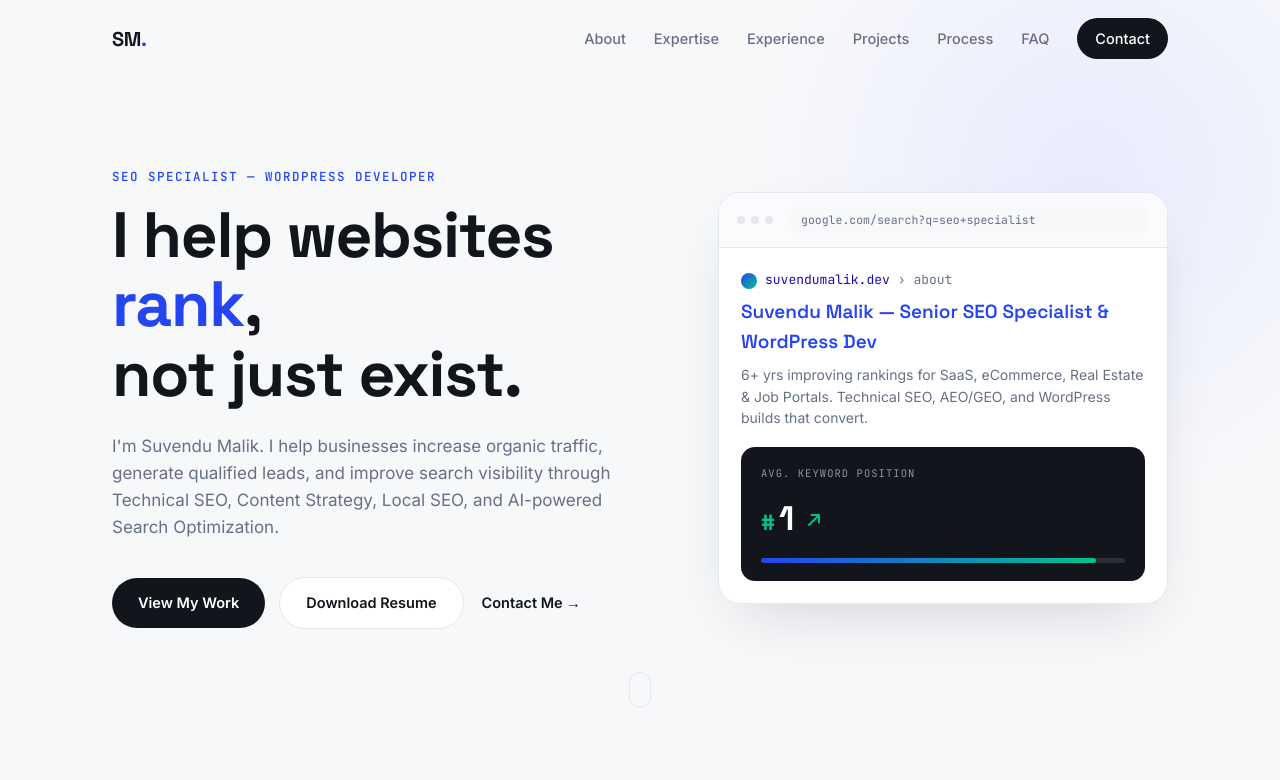
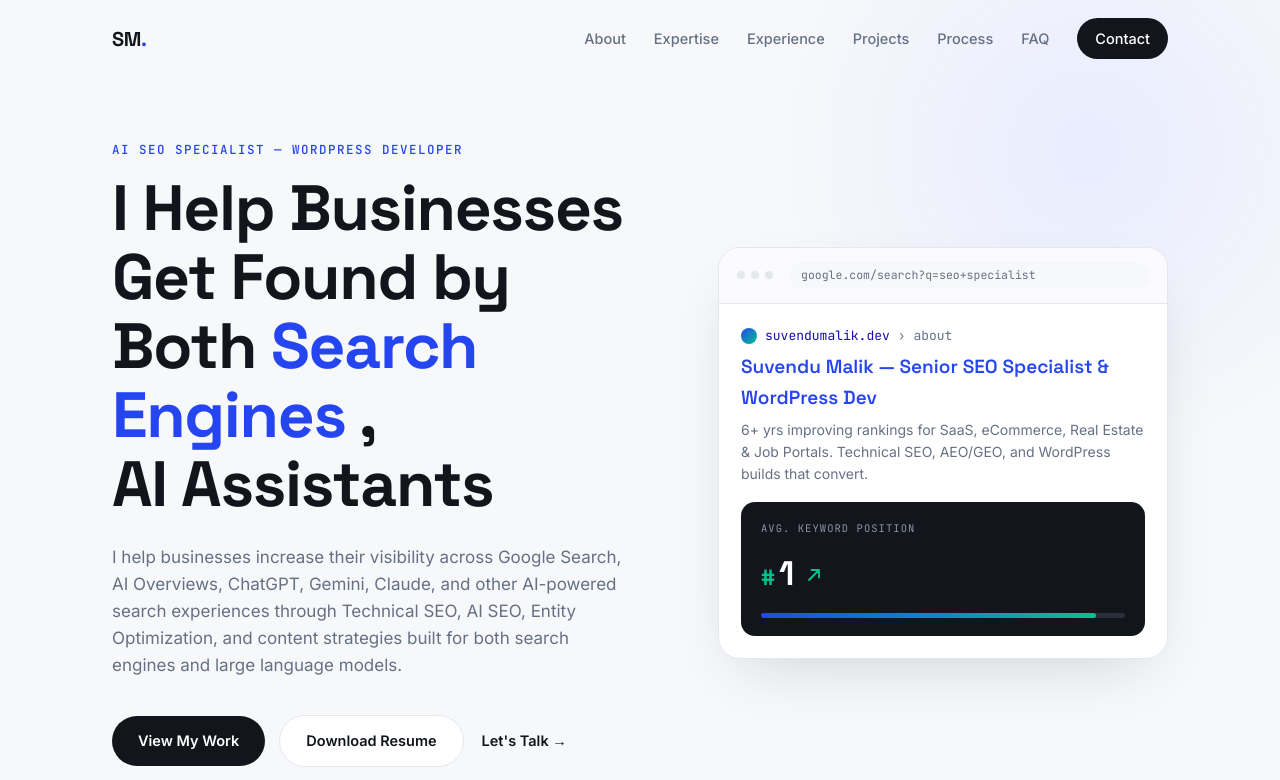
Before and after one commit to suvendumalik08-gif/github.io, a plain HTML site: page index.html in a window 1280 px wide. Shown: the top 780 px of the page. Drawn offline with Linux system fonts and the light colour scheme.

Commit message:
Update index.html

```diff
--- a/index.html
+++ b/index.html
@@ -38,13 +38,13 @@
   <section class="hero" id="top">
     <div class="hero-inner">
       <div class="hero-copy reveal">
-        <p class="eyebrow">SEO SPECIALIST &mdash; WORDPRESS DEVELOPER</p>
-        <h1 class="hero-title">I help websites <span class="hl">rank</span>,<br>not just exist.</h1>
-        <p class="hero-sub">I'm Suvendu Malik. I help businesses increase organic traffic, generate qualified leads, and improve search visibility through Technical SEO, Content Strategy, Local SEO, and AI-powered Search Optimization.</p>
+        <p class="eyebrow">AI SEO SPECIALIST &mdash; WORDPRESS DEVELOPER</p>
+        <h1 class="hero-title">I Help Businesses Get Found by Both <span class="hl">Search Engines </span>,<br>AI Assistants</h1>
+        <p class="hero-sub">I help businesses increase their visibility across Google Search, AI Overviews, ChatGPT, Gemini, Claude, and other AI-powered search experiences through Technical SEO, AI SEO, Entity Optimization, and content strategies built for both search engines and large language models.</p>
         <div class="hero-cta">
           <a href="#projects" class="btn btn-primary">View My Work</a>
           <a href="#" class="btn btn-ghost" id="resumeBtn">Download Resume</a>
-          <a href="#contact" class="btn btn-text">Contact Me &rarr;</a>
+          <a href="#contact" class="btn btn-text">Let's Talk &rarr;</a>
         </div>
       </div>
 
```
